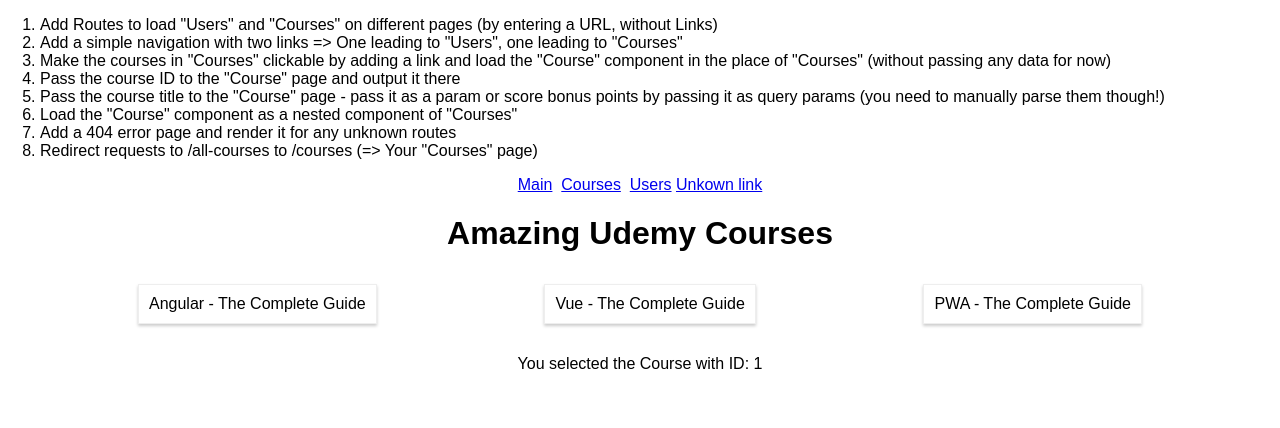
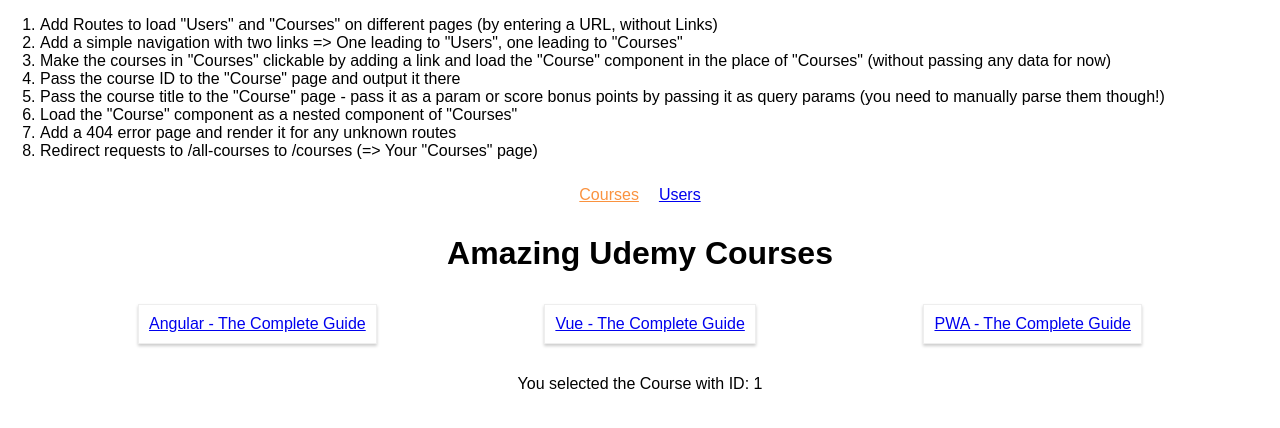
Before and after one commit to JulioAvalos/react-assignment-3, a React (Create React App) app: page /courses/1 in a window 1280 px wide. Shown: the top 428 px of the page. Built offline with nearby package versions, Linux system fonts and the light colour scheme.

Commit message:
uploading final solution from instructor

```diff
--- a/src/App.js
+++ b/src/App.js
@@ -1,16 +1,16 @@
 import React, { Component } from 'react';
-
-import { Switch, Route, BrowserRouter, NavLink, Redirect } from 'react-router-dom';
+import { Route, NavLink, Switch, Redirect } from 'react-router-dom';
 
 import Courses from './containers/Courses/Courses';
+import Course from './containers/Course/Course';
 import Users from './containers/Users/Users';
+import NoMatch from './components/NoMatch/NoMatch';
 
 class App extends Component {
   render () {
     return (
-      <BrowserRouter>
       <div className="App">
-          <ol style={{textAlign: 'left'}}>
+        <ol style={{ textAlign: 'left' }}>
           <li>Add Routes to load "Users" and "Courses" on different pages (by entering a URL, without Links)</li>
           <li>Add a simple navigation with two links => One leading to "Users", one leading to "Courses"</li>
           <li>Make the courses in "Courses" clickable by adding a link and load the "Course" component in the place of "Courses" (without passing any data for now)</li>
@@ -20,23 +20,24 @@
           <li>Add a 404 error page and render it for any unknown routes</li>
           <li>Redirect requests to /all-courses to /courses (=> Your "Courses" page)</li>
         </ol>
-
-          {/* navigation links */}
-          <NavLink to="/">Main</NavLink> &nbsp;
-          <NavLink to="/courses">Courses</NavLink> &nbsp;
-          <NavLink to="/users">Users</NavLink>&nbsp;
-          <NavLink to="/unknown">Unkown link</NavLink>
-
-          {/* routes to each component  */}
+        <nav>
+          <ul style={{ listStyle: 'none', margin: 'auto', padding: '0' }}>
+            <li style={{ margin: '10px', display: 'inline-block' }}>
+              <NavLink to="/courses">Courses</NavLink>
+            </li>
+            <li style={{ margin: '10px', display: 'inline-block' }}>
+              <NavLink to="/users">Users</NavLink>
+            </li>
+          </ul>
+        </nav>
         <Switch>
-            <Route path="/courses" component={Courses}/>
-            <Route path="/users" component={Users}/>
-            <Route path="/" exact render={() => <h1>Home</h1>} />
+          <Route path="/users" component={Users} />
+          {/* <Route path="/courses/:courseId" component={Course} /> */}
+          <Route path="/courses" component={Courses} />
           <Redirect from="/all-courses" to="/courses" />
-            <Route render={()=> <h1>404 - Not found</h1>}/>
+          <Route component={NoMatch}/>
         </Switch>
       </div>
-      </BrowserRouter>
     );
   }
 }
--- /dev/null
+++ b/src/components/NoMatch/NoMatch.js
@@ -0,0 +1,7 @@
+import React from 'react';
+
+const noMatch = () => (
+    <h1 style={{textAlign: 'center'}}>Page not found</h1>
+);
+
+export default noMatch;
--- a/src/containers/Course/Course.js
+++ b/src/containers/Course/Course.js
@@ -1,54 +1,35 @@
 import React, { Component } from 'react';
 
 class Course extends Component {
-
     state = {
-        loadedCourse: null
+        courseTitle: ''
     }
 
     componentDidMount () {
-        console.log(this.props);
-        this.loadData();
+        this.parseQueryParams();
     }
 
-    componentDidUpdate () {
-        this.loadData();
+    componentDidUpdate() {
+        this.parseQueryParams();
     }
 
-    loadData () {
-        if(this.props.match.params.id) {
-            console.log('initial -> ', this.props);
-            if(!this.state.loadedCourse) {
-                const titleName = decodeURIComponent(this.props.location.search).replace('?courseName=', '');
-                this.setState({
-                    loadedCourse: {
-                        id: +this.props.match.params.id,
-                        title: titleName
-                    }
-                });
-            } else if( this.state.loadedCourse.id !== +this.props.match.params.id){
-                const titleName = decodeURIComponent(this.props.location.search).replace('?courseName=', '');
-                this.setState({
-                    loadedCourse: {
-                        id: +this.props.match.params.id,
-                        title: titleName
-                    }
-                });
+    parseQueryParams () {
+        console.log(this.props);
+        const query = new URLSearchParams(this.props.location.search);
+        for (let param of query.entries()) {
+            if (this.state.courseTitle !== param[1]) {
+                this.setState({courseTitle: param[1]});
             }
         }
     }
 
     render () {
-        let course = <h1>Please choose a course!</h1>;
-        if(this.state.loadedCourse) {
-            course = (
-                <div>
-                    <h1>{this.state.loadedCourse.title}</h1>
-                    <p>You selected the Course with ID: {this.state.loadedCourse.id}</p>
-                </div>
-            );
-        }
-        return course;
+        return (
+            <div>
+                <h1>{this.state.courseTitle}</h1>
+                <p>You selected the Course with ID: {this.props.match.params.courseId}</p>
+            </div>
+        );
     }
 }
 
--- a/src/containers/Courses/Courses.js
+++ b/src/containers/Courses/Courses.js
@@ -1,9 +1,8 @@
 import React, { Component } from 'react';
-import { Route } from 'react-router-dom';
-
-import Course from '../Course/Course';
+import { Link, Route } from 'react-router-dom';
 
 import './Courses.css';
+import Course from '../Course/Course';
 
 class Courses extends Component {
     state = {
@@ -14,14 +13,6 @@
         ]
     }
 
-    courseSelectedHandle = (id, title) => {
-        const location = {
-            pathname: '/courses/' + id,
-            search: 'courseName=' + title
-        }
-        this.props.history.push(location);
-    }
-
     render () {
         return (
             <div>
@@ -29,11 +20,20 @@
                 <section className="Courses">
                     {
                         this.state.courses.map( course => {
-                            return <article className="Course" key={course.id} onClick={() => this.courseSelectedHandle(course.id, course.title)}>{course.title}</article>;
+                            return (
+                                <Link
+                                    key={course.id}
+                                    to={{
+                                        pathname: this.props.match.url + '/' + course.id,
+                                        search: '?title=' + course.title
+                                    }}>
+                                    <article className="Course">{course.title}</article>
+                                </Link>
+                            );
                         } )
                     }
                 </section>
-                <Route path={this.props.match.url + '/:id'} component={Course} />
+                <Route path={this.props.match.url + '/:courseId'} component={Course} />
             </div>
         );
     }
--- a/src/index.css
+++ b/src/index.css
@@ -4,3 +4,7 @@
   font-family: sans-serif;
   text-align: center;
 }
+
+.active {
+  color: #fa923f;
+}
--- a/src/index.js
+++ b/src/index.js
@@ -1,8 +1,10 @@
 import React from 'react';
 import ReactDOM from 'react-dom';
+import { BrowserRouter } from 'react-router-dom';
+
 import './index.css';
 import App from './App';
 import registerServiceWorker from './registerServiceWorker';
 
-ReactDOM.render(<App />, document.getElementById('root'));
+ReactDOM.render( <BrowserRouter><App /></BrowserRouter>, document.getElementById( 'root' ) );
 registerServiceWorker();
```
Lines whose indentation alone changed are shown as unchanged.
